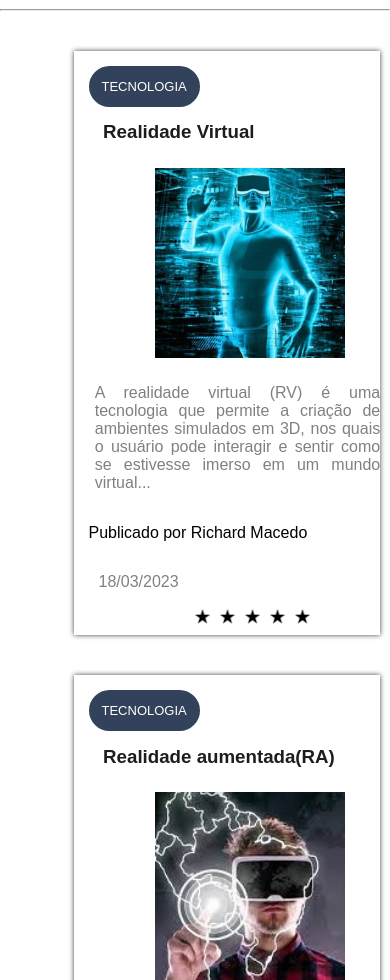
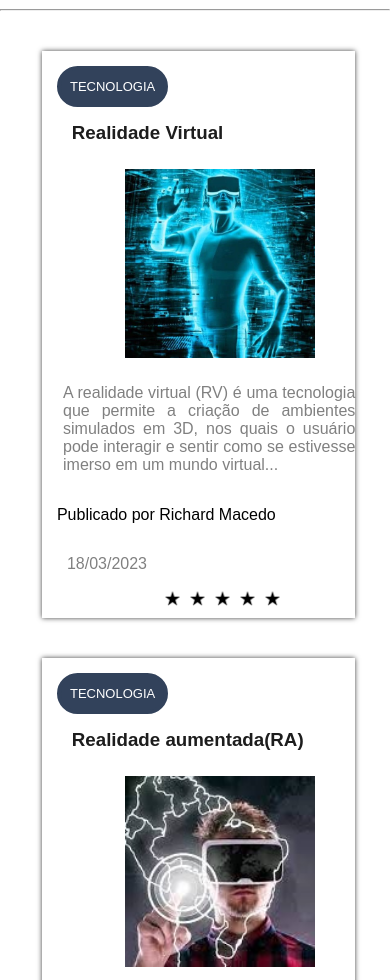
Before and after one commit to giobasiliox/final-da-sprint, a plain HTML site: page pages/categorias/tecnologia/impressao-3d.html in a window 390 px wide. Shown: the part 2173-3153 px from the top of the page. Drawn offline with Linux system fonts and the light colour scheme.

Commit message:
ajustando os banners no maio tecnologia

```diff
--- a/assets/css/categorias/tecnologia/style.impressao-3d.css
+++ b/assets/css/categorias/tecnologia/style.impressao-3d.css
@@ -457,4 +457,12 @@ a {
     #para{
         width: 100%;
     }
+    .section_noticias{
+
+            width: 90%;
+            display: flex;
+            flex-direction: column;
+            margin-left: -5%;
+
+    }
 }
--- a/assets/css/categorias/tecnologia/style.inteligencia-artificial.css
+++ b/assets/css/categorias/tecnologia/style.inteligencia-artificial.css
@@ -320,9 +320,10 @@ a {
         margin-left: 0;
     }
     .section_noticias {
-        width: 88%;
+        width: 90%;
         display: flex;
         flex-direction: column;
+        margin-left: -5%;
     }
     .img_textN {
         flex-direction: column;
--- a/assets/css/categorias/tecnologia/style.realidade-aumentada.css
+++ b/assets/css/categorias/tecnologia/style.realidade-aumentada.css
@@ -141,7 +141,7 @@ box-shadow: -1px 1px 14px -2px rgba(0,0,0,0.75);
     padding-top: 15px;
     padding-left: 15px;
     width: 940px;
-    margin-left: 15px;
+   margin-left: 15%;
 }
 
 .img_noticias {
@@ -330,6 +330,7 @@ a {
         width: 88%;
         display: flex;
         flex-direction: column;
+        margin-left: 3%;
     }
     .img_textN {
         flex-direction: column;
--- a/assets/css/categorias/tecnologia/style.realidade-virtual.css
+++ b/assets/css/categorias/tecnologia/style.realidade-virtual.css
@@ -141,7 +141,7 @@ box-shadow: -1px 1px 14px -2px rgba(0,0,0,0.75);
     padding-top: 15px;
     padding-left: 15px;
     width: 940px;
-    margin-left: 15px;
+    margin-left: 15%;
 }
 
 .img_noticias {
@@ -324,6 +324,7 @@ p {
         width: 88%;
         display: flex;
         flex-direction: column;
+        margin-left: 3%;
     }
     .img_textN {
         flex-direction: column;
--- a/assets/css/categorias/tecnologia/style.tecnologia.css
+++ b/assets/css/categorias/tecnologia/style.tecnologia.css
@@ -411,7 +411,7 @@ a {
     padding-top: 15px;
     padding-left: 15px;
     width: 940px;
-    margin-left: 15px;
+    margin-left: 15%;
 }
 
 .img_noticias {
@@ -621,5 +621,11 @@ a {
     .text_noticias{
         height: 80%;
     }
+    .section_noticias {
+        width: 85%;
+        display: flex;
+        flex-direction: column;
+        margin-left: 5%;
+    }
 
 }
```
